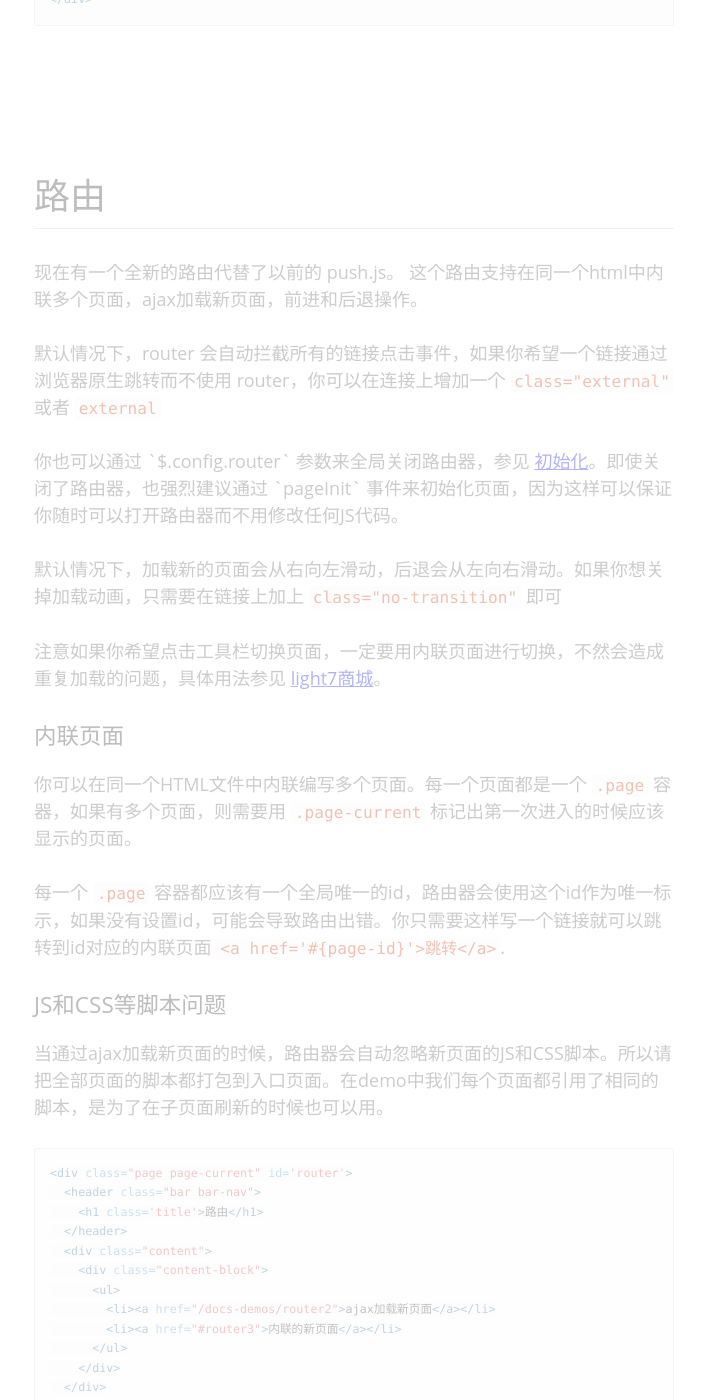
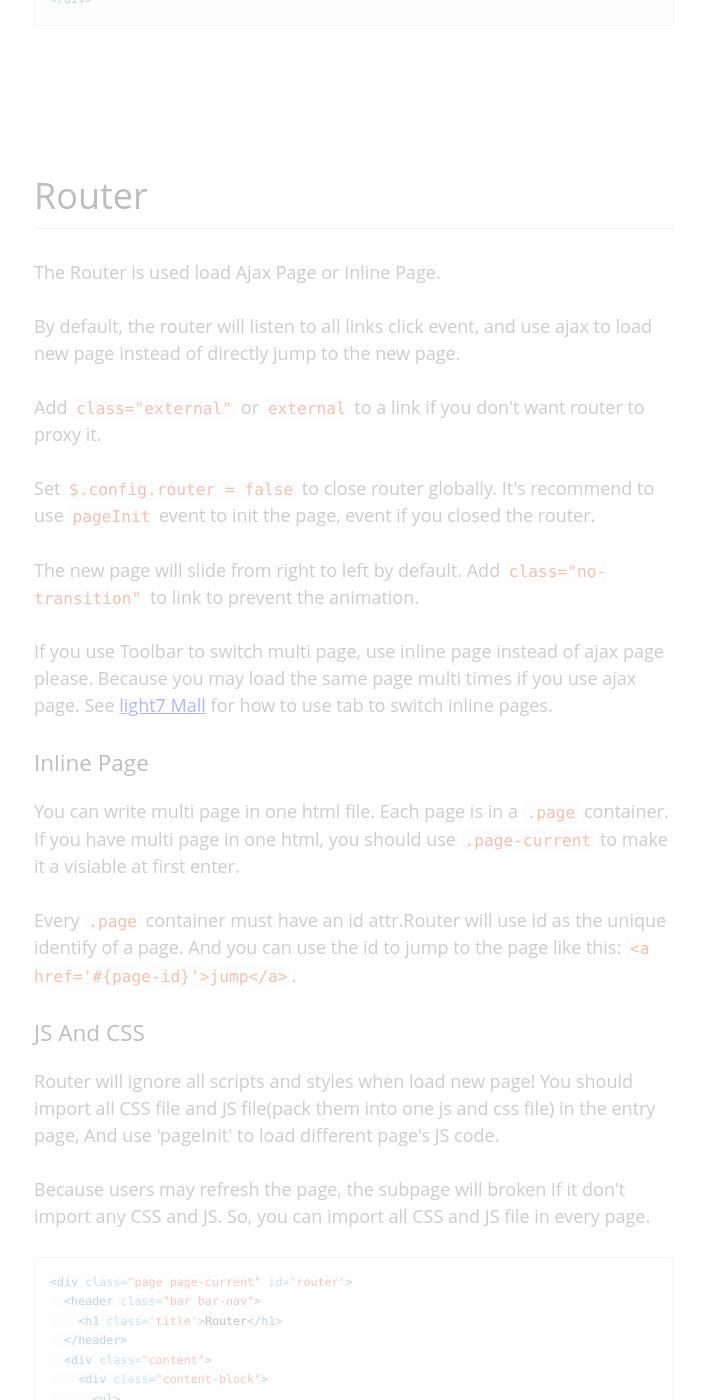
Before and after one commit to lihongxun945/light7-cn, a Jekyll site: the page built from docs/components.html, in a window 1280 px wide and 1400 px high, scrolled down 65533 px. Shown: the whole window, without its empty margins (179-884 px from the left). Built offline with Jekyll 4.4.1, drawn with Linux system fonts in a browser that asks for light colours; a style sheet for code colours, icons or effects is not loaded; some of the changed text lies outside the part shown.

Commit message:
translate

```diff
--- a/docs/_includes/_components/router.html
+++ b/docs/_includes/_components/router.html
@@ -1,30 +1,33 @@
 <article class="component" id='router' data-url="router">
-  <h2 class="component-title">路由</h2>
-  <p class="component-description">现在有一个全新的路由代替了以前的 push.js。 这个路由支持在同一个html中内联多个页面，ajax加载新页面，前进和后退操作。</p>
-  <p>默认情况下，router 会自动拦截所有的链接点击事件，如果你希望一个链接通过浏览器原生跳转而不使用 router，你可以在连接上增加一个 <code>class="external"</code> 或者 <code>external</code></p>
-  <p>你也可以通过 `$.config.router` 参数来全局关闭路由器，参见 <a href="#init">初始化</a>。即使关闭了路由器，也强烈建议通过 `pageInit` 事件来初始化页面，因为这样可以保证你随时可以打开路由器而不用修改任何JS代码。</p>
+  <h2 class="component-title">Router</h2>
+  <p class="component-description">The Router is used load Ajax Page or Inline Page.</p>
+  <p>By default, the router will listen to all links click event, and use ajax to load new page instead of directly jump to the new page.</p>
+  <p>Add <code>class="external"</code> or <code>external</code> to a link if you don't want router to proxy it.</p>
+  <p>Set <code>$.config.router = false</code> to close router globally. It's recommend to use <code>pageInit</code> event to init the page, event if you closed the router.</p>
 
-  <p>默认情况下，加载新的页面会从右向左滑动，后退会从左向右滑动。如果你想关掉加载动画，只需要在链接上加上 <code>class="no-transition"</code> 即可</p>
+  <p>The new page will slide from right to left by default. Add <code>class="no-transition"</code> to link to prevent the animation.</p>
 
-  <p>注意如果你希望点击工具栏切换页面，一定要用内联页面进行切换，不然会造成重复加载的问题，具体用法参见 <a href="/examples/light7-mall/">light7商城</a>。</p>
+  <p>If you use Toolbar to switch multi page, use inline page instead of ajax page please. Because you may load the same page multi times if you use ajax page. See <a href="/examples/light7-mall/">light7 Mall</a> for how to use tab to switch inline pages.</p>
 
-  <h3 class="component-title">内联页面</h3>
-  <p class="component-description">你可以在同一个HTML文件中内联编写多个页面。每一个页面都是一个 <code>.page</code> 容器，如果有多个页面，则需要用 <code>.page-current</code> 标记出第一次进入的时候应该显示的页面。</p>
-  <p>每一个 <code>.page</code> 容器都应该有一个全局唯一的id，路由器会使用这个id作为唯一标示，如果没有设置id，可能会导致路由出错。你只需要这样写一个链接就可以跳转到id对应的内联页面 <code>&lt;a href='#{page-id}'&gt;跳转&lt;/a&gt;</code>.</p>
+  <h3 class="component-title">Inline Page</h3>
+  <p class="component-description">You can write multi page in one html file. Each page is in a <code>.page</code> container. If you have multi page in one html, you should use <code>.page-current</code> to make it a visiable at first enter.</p>
+  <p>Every <code>.page</code> container must have an id attr.Router will use id as the unique identify of a page. And you can use the id to jump to the page like this: <code>&lt;a href='#{page-id}'&gt;jump&lt;/a&gt;</code>.</p>
 
-  <h3 class="component-title">JS和CSS等脚本问题</h3>
-  <p>当通过ajax加载新页面的时候，路由器会自动忽略新页面的JS和CSS脚本。所以请把全部页面的脚本都打包到入口页面。在demo中我们每个页面都引用了相同的脚本，是为了在子页面刷新的时候也可以用。</p>
+  <h3 class="component-title">JS And CSS</h3>
+  <p>Router will ignore all scripts and styles when load new page! You should import all CSS file and JS file(pack them into one js and css file) in the entry page, And use 'pageInit' to load different page's JS code.</p>
+
+  <p>Because users may refresh the page, the subpage will broken if it don't import any CSS and JS. So, you can import all CSS and JS file in every page.</p>
 
 {% highlight html %}
 <div class="page page-current" id='router'>
   <header class="bar bar-nav">
-    <h1 class='title'>路由</h1>
+    <h1 class='title'>Router</h1>
   </header>
   <div class="content">
     <div class="content-block">
       <ul>
-        <li><a href="/docs-demos/router2">ajax加载新页面</a></li>
-        <li><a href="#router3">内联的新页面</a></li>
+        <li><a href="/docs-demos/router2">Ajax Page</a></li>
+        <li><a href="#router3">Inline Page</a></li>
       </ul>
     </div>
   </div>
@@ -34,33 +37,33 @@
   <header class="bar bar-nav">
     <a class="button button-link button-nav pull-left back" href="/docs-demos/router">
       <span class="icon icon-left"></span>
-      返回
+      Back
     </a>
-    <h1 class='title'>路由</h1>
+    <h1 class='title'>Router</h1>
   </header>
   <div class="content">
     <div class="content-block">
-      这是内联编写的页面，点击左上角的 <a href="#" class='back'>返回</a> 按钮返回上一页。
+      This is an Inline Page，Click <a href="#" class='back'>Back </a> to go back。
     </div>
   </div>
 </div>
 {% endhighlight %}
 
-<p>注意，内联页面只能在第一个页面编写，通过ajax加载的页面里面不能内联多个页面。</p>
+<p>Note that you can only write multi inline page in the entry html file. There can only be one <code>.page</code> in new page loaded by ajax.</p>
 
-  <h3 class="component-title">ajax页面</h3>
-  <p class="component-description">除了内联编写多个页面以外，你还可以通过ajax来加载新页面。通过ajax加载新页面和普通的链接写法没有区别，路由器会自动拦截链接的点击事件，并通过ajax请求加载新的页面。</p>
+  <h3 class="component-title">Ajax Page</h3>
+  <p class="component-description">Router will prevent all links' click event, and load new page via Ajax by default.</p>
 
 {% highlight html %}
 <!-- page 1 -->
 <div class="page page-current" id='router'>
   <header class="bar bar-nav">
-    <h1 class='title'>路由</h1>
+    <h1 class='title'>Router</h1>
   </header>
   <div class="content">
     <div class="content-block">
       <ul>
-        <li><a href="/docs-demos/router2">ajax加载新页面</a></li>
+        <li><a href="/docs-demos/router2">Ajax New Page</a></li>
       </ul>
     </div>
   </div>
@@ -73,72 +76,72 @@
   <header class="bar bar-nav">
     <a class="button button-link button-nav pull-left back" href="/docs-demos/router">
       <span class="icon icon-left"></span>
-      返回
+      Back
     </a>
-    <h1 class='title'>路由</h1>
+    <h1 class='title'>Router</h1>
   </header>
   <div class="content">
     <div class="content-block">
-      这是ajax 加载的新页面，点击左上角的 <a href="#" class='back'>返回</a> 按钮返回上一页。
+      This is an Ajax Page，click <a href="#" class='back'>Back </a> to go back。
     </div>
   </div>
 </div>
 {% endhighlight %}
 
-  <h3 class="component-title">后退</h3>
-  <p class="component-description">我们对后退操作进行了封装，你只需要在任意链接上增加一个 <code>.back</code> 类，点击就会自动返回到上一页。为了防止在某些情况下无法返回，最好同时设置 <code>href</code> 指定上一页的地址，这样当无法后退的时候，会直接加载指定的地址。</p>
-  <p class="component-description">或者你可以通过调用 <code>$.router.back(url)</code> 来执行返回上一页操作，同样为了确保能正常返回，最好把上一页的地址作为参数传入。</p>
+  <h3 class="component-title">Go Back</h3>
+  <p>It's very easy to go back, what you need to do is only add a <code>.back</code> class on any link. In case of can't go back, you can set the <code>href</code> attr of the link, and router will load the href if it can't go back in history(For example, the user refreshed the page or enter the link directly)</p>
+  <p class="component-description">You can also call<code>$.router.back(url)</code> to go back. The url param is optional but recommend too.</p>
 
 {% highlight html %}
-<a class="button button-link button-nav pull-left back" href="/docs-demos/router">返回上一页</a>
+<a class="button button-link button-nav pull-left back" href="/docs-demos/router">Back</a>
 {% endhighlight %}
 
-  <h3 class="component-title">JS方法</h3>
-  <p class="component-description">你可以通过调用 <code>$.router.loadPage(url)</code> 来加载一个页面，参数url既可以是一个ajax页面的地址，也可以是一个内联页面的id.</p>
+  <h3 class="component-title">JS</h3>
+  <p class="component-description">Call <code>$.router.loadPage(url)</code> to load an Ajax Page or an Inline Page.</p>
 {% highlight js %}
-$.router.loadPage("/detail");  //加载ajax页面
-$.router.loadPage("#about");  //加载内联页面
+$.router.loadPage("/detail");  //load ajax page
+$.router.loadPage("#about");  //load inline page
 {% endhighlight %}
 
-  <h3 class="component-title">事件</h3>
-  <p class="component-description">从一个页面准备开始加载，到执行完加载动画，会按顺序触发以下事件：</p>
+  <h3 class="component-title">Event</h3>
+  <p class="component-description">There are many events：</p>
 
   <table>
     <tr>
-      <th>事件</th>
-      <th>说明</th>
+      <th>Event</th>
+      <th>Description</th>
     </tr>
     <tr>
       <td>pageLoadStart</td>
-      <td>发送Ajax之前触发</td>
+      <td>before Ajax</td>
     </tr>
     <tr>
       <td>pageLoadCancel</td>
-      <td>取消了正在发送的ajax请求</td>
+      <td>the ajax is canceled</td>
     </tr>
     <tr>
       <td>pageLoadError</td>
-      <td>Ajax 请求失败</td>
+      <td>Ajax error</td>
     </tr>
     <tr>
       <td>pageLoadComplete</td>
-      <td>Ajax 请求结束，无论是成功还是失败</td>
+      <td>Ajax complete </td>
     </tr>
     <tr>
       <td>pageAnimationStart</td>
-      <td>新页面的DOM插入当前页面之后，动画执行之前</td>
+      <td>after the DOM of new page insert into document, before the animation start</td>
     </tr>
     <tr>
       <td>pageAnimationEnd</td>
-      <td>新页面动画执行完毕</td>
+      <td>animation end</td>
     </tr>
     <tr>
       <td>pageInit</td>
-      <td>新页面中的组件初始化完毕</td>
+      <td>all components in the page have been inited</td>
     </tr>
     <tr>
       <td>pageReinit</td>
-      <td>返回到上一个页面的时候触发</td>
+      <td>when back to previous page</td>
     </tr>
   </table>
 
```
